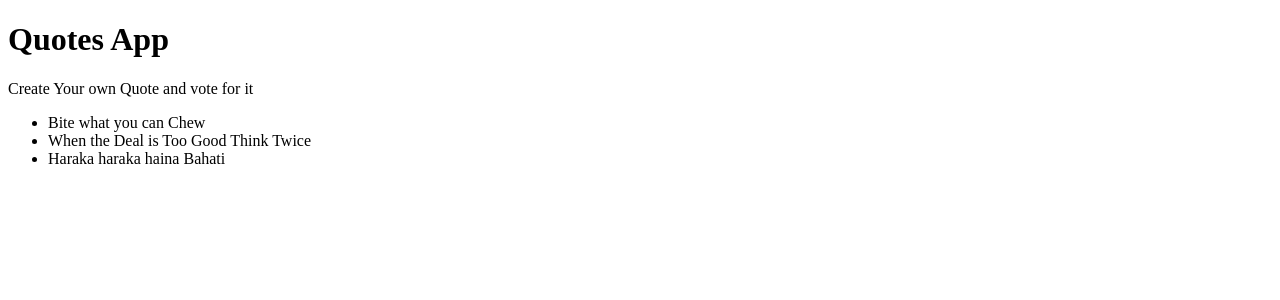
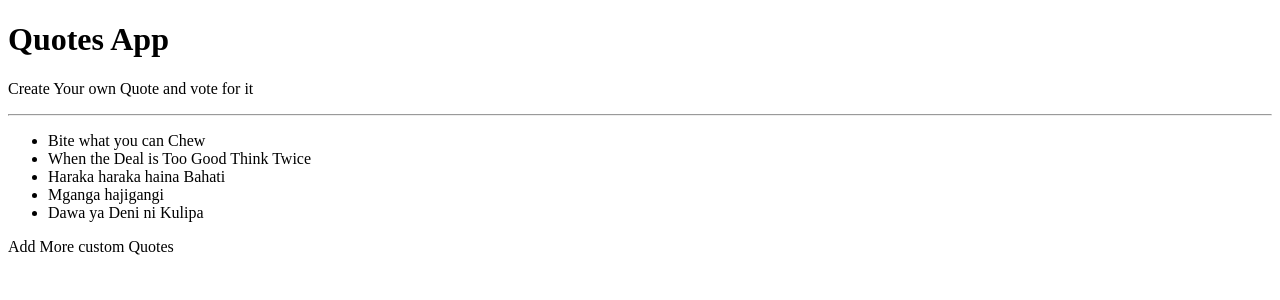
Before and after one commit to Grievi/Quotes-app, an Angular app in the folder quotes/: page / in a window 1280 px wide. Shown: the top 300 px of the page. Built offline with nearby package versions, Linux system fonts and the light colour scheme.

Commit message:
add more Quotes to our app

```diff
--- a/quotes/src/app/app.component.html
+++ b/quotes/src/app/app.component.html
@@ -1,11 +1,13 @@
 <div>
     <h1>Quotes App</h1>
     <p>Create Your own Quote and vote for it</p>
+    <hr>
     <div>
        <ul>
            <li *ngFor= 'let quote of quotes'>
-                {{quote}}
+                {{quote.name}}
            </li>
        </ul>
+       <p *ngIf='quotes.length > 4'>Add More custom Quotes</p>
     </div>
 </div>
--- a/quotes/src/app/app.component.ts
+++ b/quotes/src/app/app.component.ts
@@ -1,4 +1,5 @@
 import { Component } from '@angular/core';
+import {Quote} from './quote'
 
 @Component({
   selector: 'app-root',
@@ -6,10 +7,17 @@ import { Component } from '@angular/core';
   styleUrls: ['./app.component.css']
 })
 export class AppComponent {
-  // quote = 'Bite what You can Chew'
-  quotes: any [];
 
-  constructor(){
-    this.quotes = ['Bite what you can Chew','When the Deal is Too Good Think Twice','Haraka haraka haina Bahati']
-  }
+  // quotes: any [];
+
+  // constructor(){
+  //   this.quotes = ['Bite what you can Chew','When the Deal is Too Good Think Twice','Haraka haraka haina Bahati']
+  // }
+  quotes:Quote[]=[
+    {id:1, name:'Bite what you can Chew'},
+    {id:2,name:'When the Deal is Too Good Think Twice'},
+    {id:3,name:'Haraka haraka haina Bahati'},
+    {id:4,name:'Mganga hajigangi'},
+    {id:5, name:'Dawa ya Deni ni Kulipa'}
+  ];
 }
```
